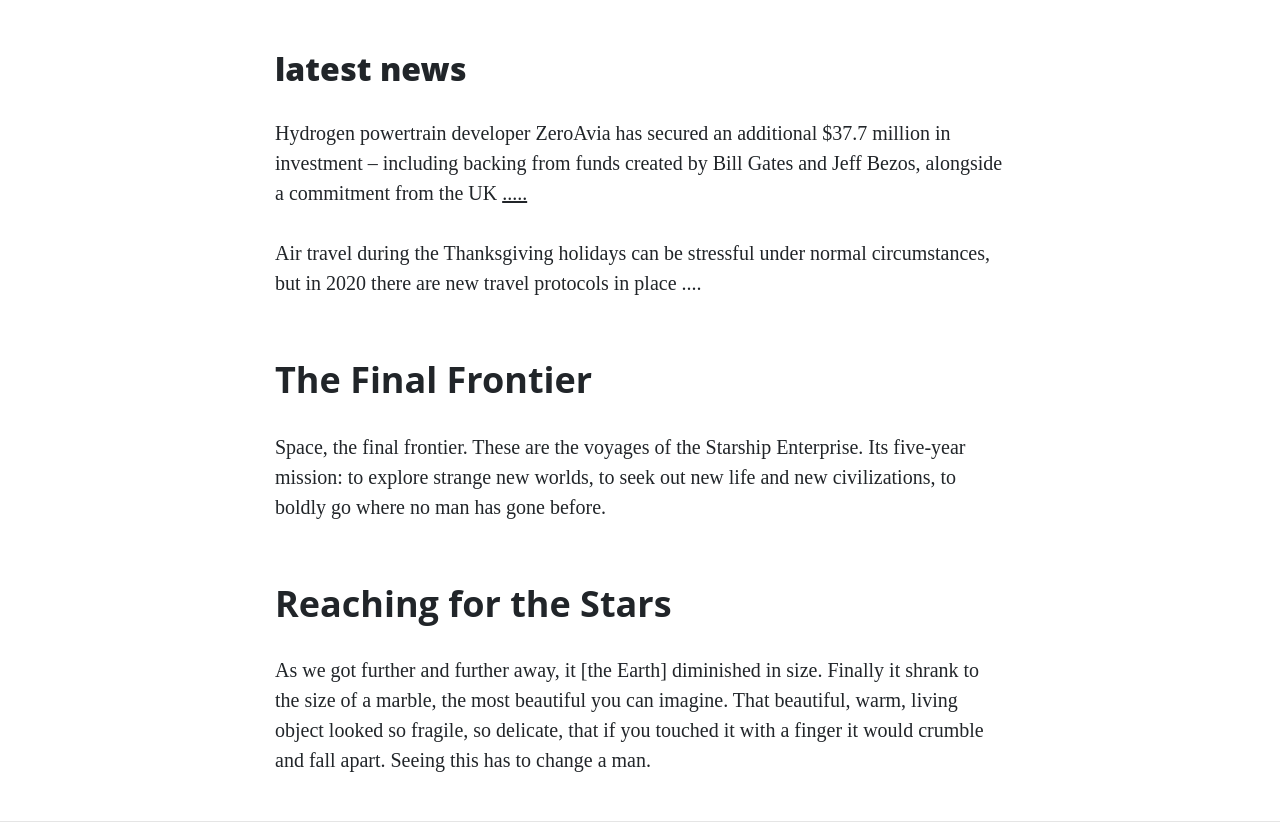
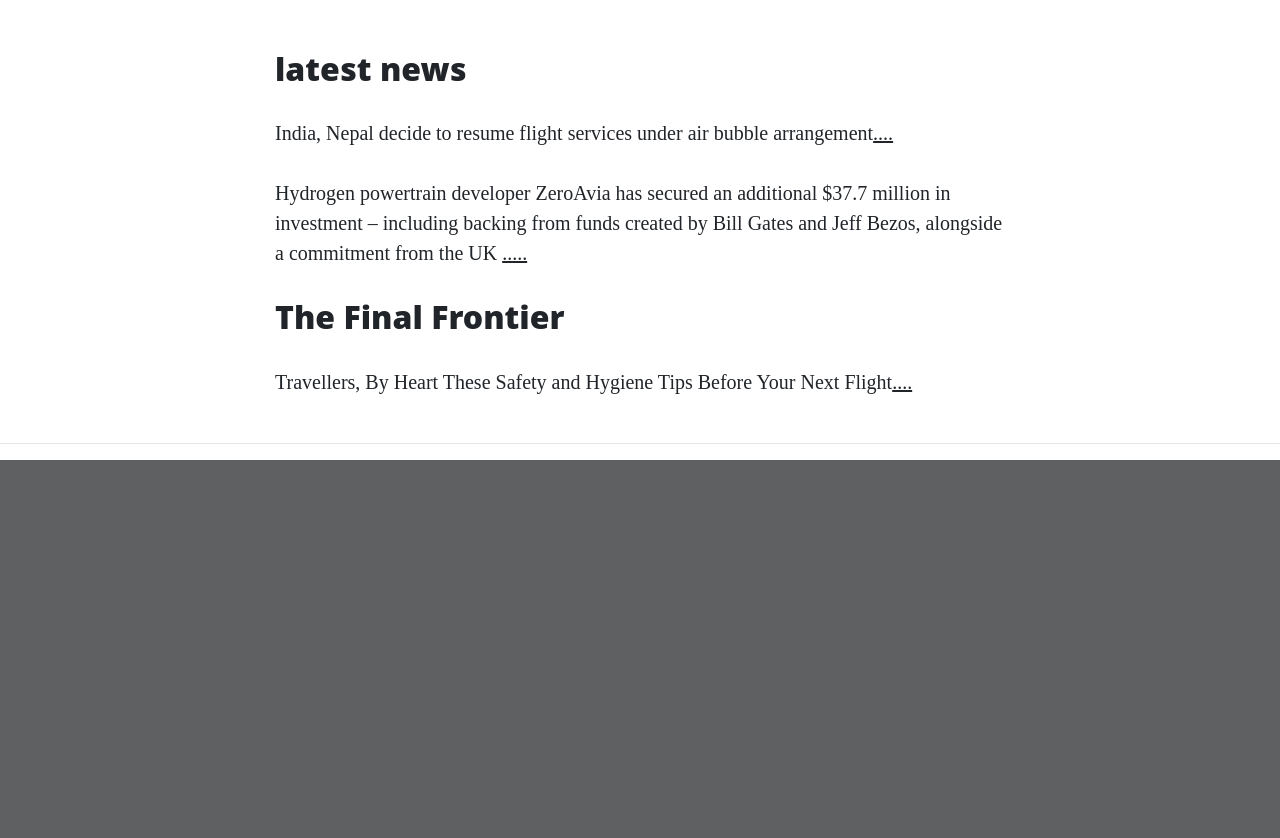
Before and after one commit to NishanthSP/heroku_fight_web, a Flask app: page /blogs in a window 1280 px wide. Shown: the part 540-1378 px from the top of the page. After the commit the page ends 1000 px from the top, so only its background shows below. Run offline with Flask 2, Linux system fonts and the light colour scheme; parts of the project's set-up code (start-up, migrations or seed data) failed here and were passed over; some libraries are stand-ins or nearby versions.

Commit message:
Update post.html

```diff
--- a/templates/post.html
+++ b/templates/post.html
@@ -71,9 +71,11 @@
           <div class="col-lg-8 col-md-10 mx-auto">
               <h2 class="subheading">latest news</h2>
 
+
+              <p>India, Nepal decide to resume flight services under air bubble arrangement<a href="https://economictimes.indiatimes.com/industry/transportation/airlines-/-aviation/india-nepal-decide-to-resume-flight-services-under-air-bubble-arrangement/articleshow/79659216.cms">....</a></p>
+
             <p > Hydrogen powertrain developer ZeroAvia has secured an additional $37.7 million in investment – including backing from funds created by Bill Gates and Jeff Bezos, alongside a commitment from the UK <a href="https://www.flightglobal.com/aerospace/zeroavia-nets-nearly-40m-of-new-funding-including-more-uk-government-backing/141658.article"> .....</a> </p>
 
-<a> Air travel during the Thanksgiving holidays can be stressful under normal circumstances, but in 2020 there are new travel protocols in place ....</a>
 <!--            <p>What was most significant about the lunar voyage was not that man set foot on the Moon but that they set eye on the earth.</p>-->
 
 <!--            <p>A Chinese tale tells of some men sent to harm a young girl who, upon seeing her beauty, become her protectors rather than her violators. That's how I felt seeing the Earth for the first time. I could not help but love and cherish her.</p>-->
@@ -81,13 +83,9 @@
 <!--            <p>For those who have seen the Earth from space, and for the hundreds and perhaps thousands more who will, the experience most certainly changes your perspective. The things that we share in our world are far more valuable than those which divide us.</p>-->
 
 <!--            <h2 class="section-heading">The Final Frontier</h2>-->
-            <h2 class="section-heading">The Final Frontier</h2>
-                   <p>Space, the final frontier. These are the voyages of the Starship Enterprise. Its five-year mission: to explore strange new worlds, to seek out new life and new civilizations, to boldly go where no man has gone before.</p>
+            <h2 class="subheading">The Final Frontier</h2>
+                   <p>Travellers, By Heart These Safety and Hygiene Tips Before Your Next Flight<a href="https://www.fabhotels.com/blog/air-travel-safety-hygiene-tips/">....</a></p>
 
-
-            <h2 class="section-heading">Reaching for the Stars</h2>
-
-            <p>As we got further and further away, it [the Earth] diminished in size. Finally it shrank to the size of a marble, the most beautiful you can imagine. That beautiful, warm, living object looked so fragile, so delicate, that if you touched it with a finger it would crumble and fall apart. Seeing this has to change a man.</p>
 
 <!--            <p>Placeholder text by-->
 <!--              <a href="http://spaceipsum.com/">Space Ipsum</a>. Photographs by-->
```
